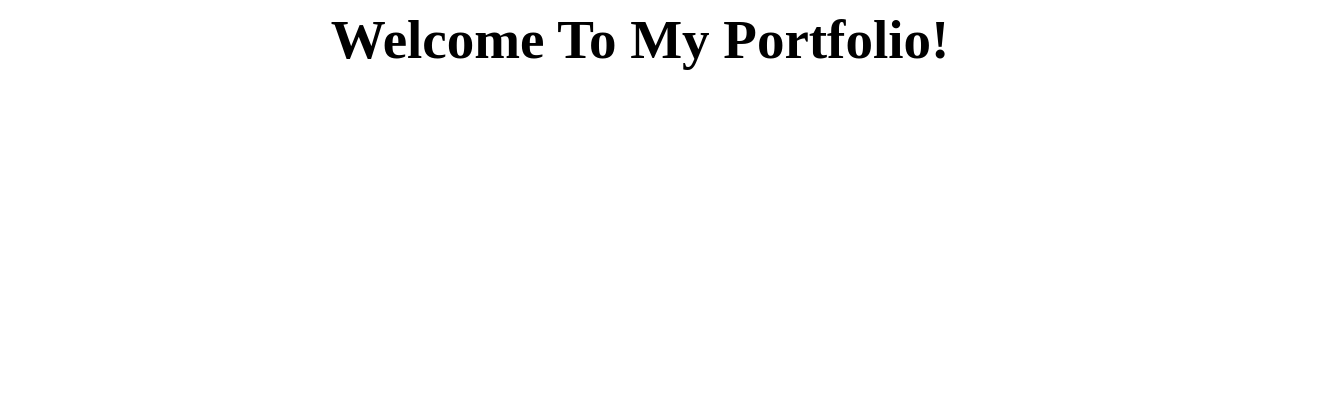
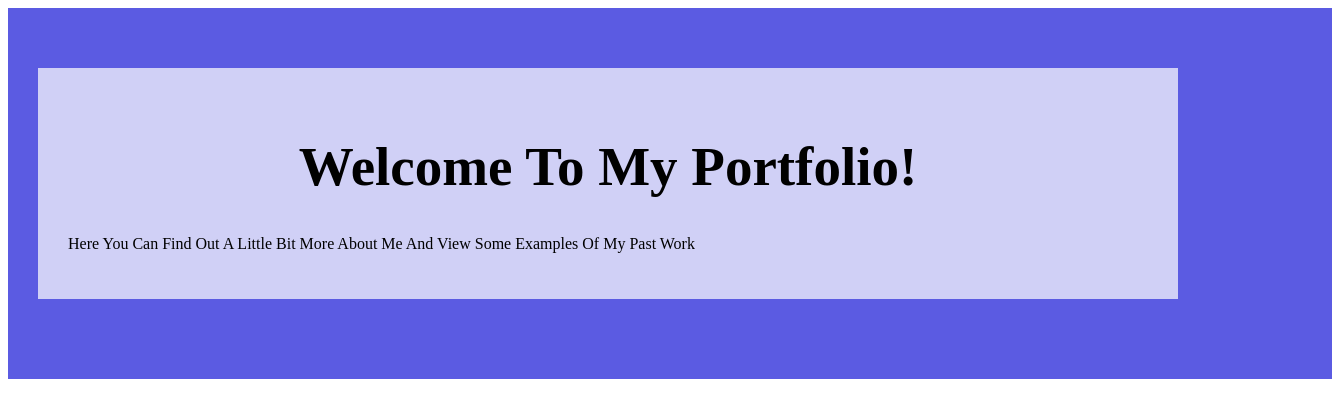
Before and after one commit to gage0830/gagesportfolio, a plain HTML site: page index.html in a window 1280 px wide. Shown: the whole page, 1332 px wide, since content can reach past the window. Drawn offline with Linux system fonts and the light colour scheme.

Commit message:
CSS Updates

```diff
--- a/index.html
+++ b/index.html
@@ -5,15 +5,32 @@
     </head>
     <body>
 
-        <div id = "#main-header-container">
+        <!--Main Header-->
+        <div id = "main-header-container">
 
-            <div id = "#main-header-content-row">
+            <div id = "main-header-content-row">
 
                 <h1>Welcome To My Portfolio!</h1>
+                <p>Here You Can Find Out A Little Bit More About Me And View Some Examples Of My Past Work</p>
 
             </div>
 
         </div>
 
+        <!--About Me Section-->
+        <div class = "container" id = "about-me">
+            <div>
+                <div>
+                    <div>
+
+                    </div>
+
+                    <div>
+
+                    </div>
+                </div>
+            </div>
+        </div>
+
     </body>
 </html>
--- a/styles.css
+++ b/styles.css
@@ -5,7 +5,18 @@ h1 {
 }
 
 #main-header-container {
-    background: light-blue;
-    height: 20vh;
-    width: 100%
+    background: rgb(91, 91, 226);
+    width: 100%;
+    padding: 60px 30px 80px 30px;
 }
+
+#main-header-content-row {
+    padding: 30px 30px 30px 30px;
+    background: rgba(255, 255, 255, 0.712);
+    max-width: 1080px;
+}
+
+.container {
+    width: 100%;
+    padding: 30px
+}
```
